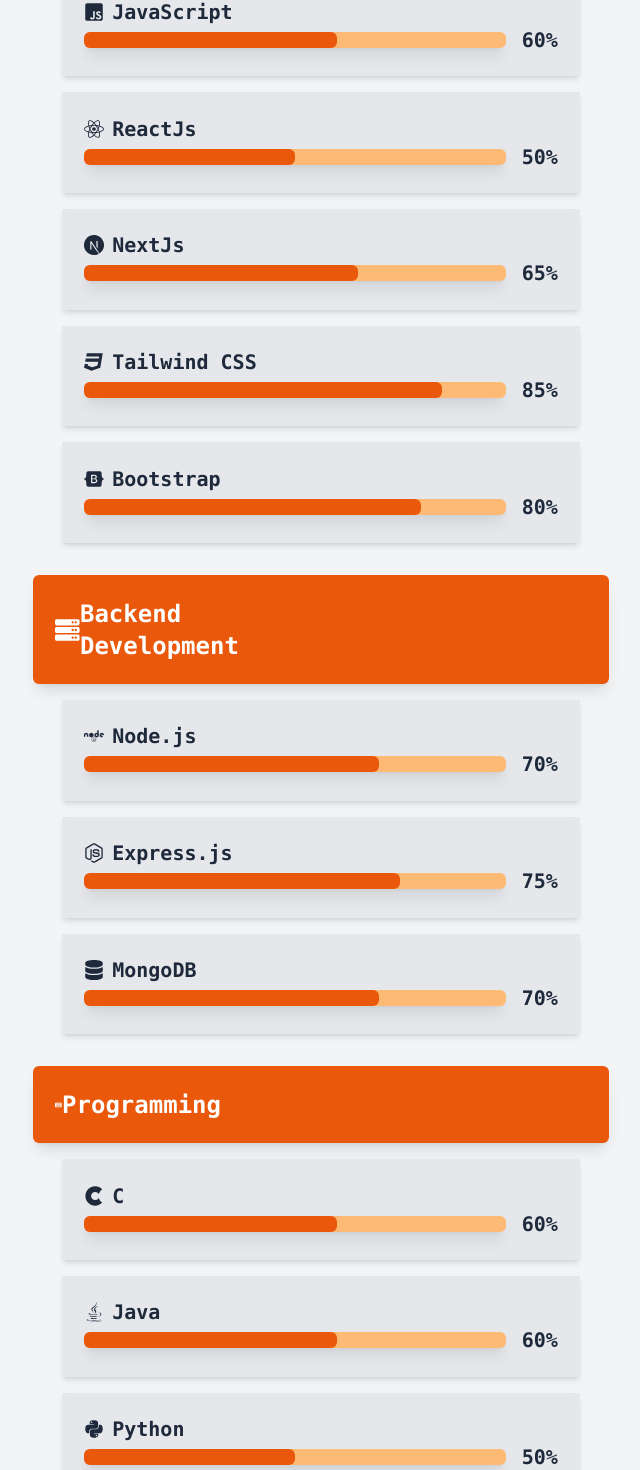
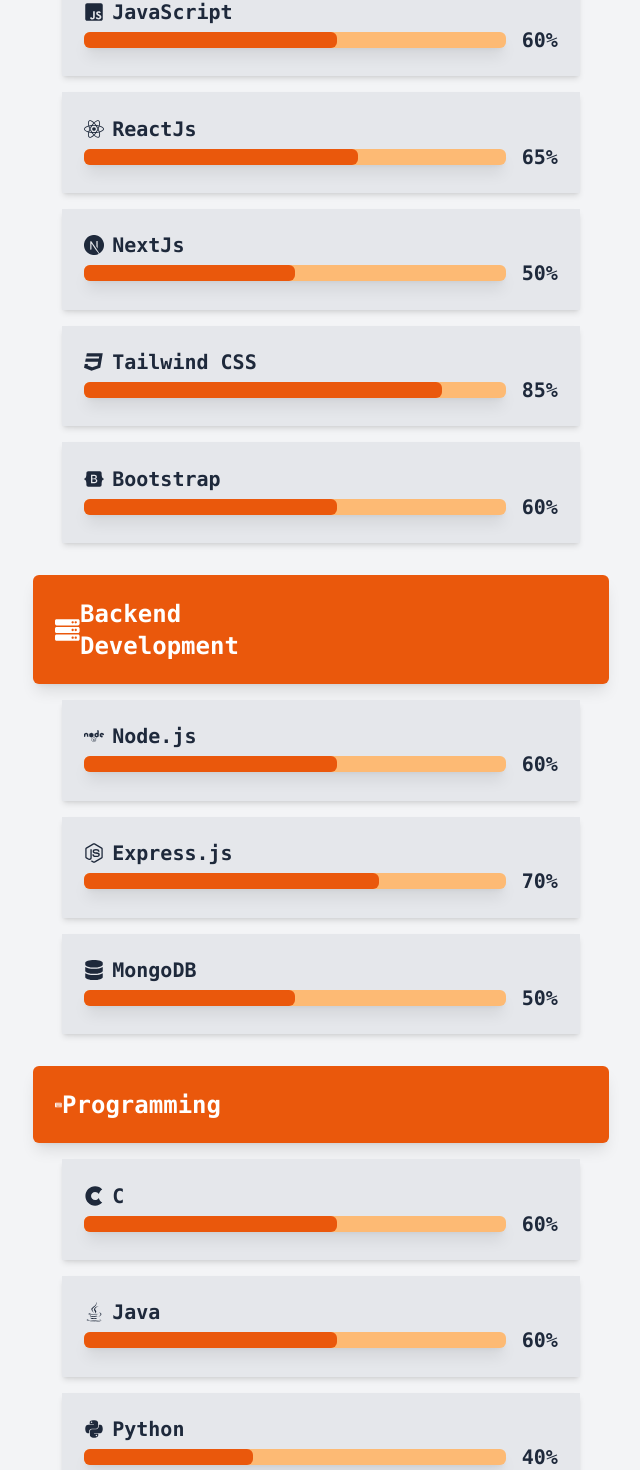
Before and after one commit to keshavkumar14092001/next-js-portfolio, a Next.js app: page / in a window 1280 px wide. Shown: the part 2135-3605 px from the top of the page, without its empty margins (319-959 px from the left). Built offline with nearby package versions, Linux system fonts and the light colour scheme.

Commit message:
Update Skills.jsx
Changing the skill percentage.

```diff
--- a/components/Skills.jsx
+++ b/components/Skills.jsx
@@ -79,9 +79,9 @@
                             </h4>
                             <div className="w-[100%] flex items-center">
                                 <div className="w-[100%] h-[1rem] bg-orange-300 rounded-md shadow-lg">
-                                    <div className="h-[100%] w-[50%] bg-orange-600 rounded-md"></div>
+                                    <div className="h-[100%] w-[65%] bg-orange-600 rounded-md"></div>
                                 </div>
-                                <h5 className="pl-4 text-xl font-bold font-mono text-slate-800">50%</h5>
+                                <h5 className="pl-4 text-xl font-bold font-mono text-slate-800">65%</h5>
                             </div>
                         </div>
                         <div
@@ -91,9 +91,9 @@
                             </h4>
                             <div className="w-[100%] flex items-center">
                                 <div className="w-[100%] h-[1rem] bg-orange-300 rounded-md shadow-lg">
-                                    <div className="h-[100%] w-[65%] bg-orange-600 rounded-md"></div>
+                                    <div className="h-[100%] w-[50%] bg-orange-600 rounded-md"></div>
                                 </div>
-                                <h5 className="pl-4 text-xl font-bold font-mono text-slate-800">65%</h5>
+                                <h5 className="pl-4 text-xl font-bold font-mono text-slate-800">50%</h5>
                             </div>
                         </div>
                         <div
@@ -115,9 +115,9 @@
                             </h4>
                             <div className="w-[100%] flex items-center">
                                 <div className="w-[100%] h-[1rem] bg-orange-300 rounded-md shadow-lg">
-                                    <div className="h-[100%] w-[80%] bg-orange-600 rounded-md"></div>
+                                    <div className="h-[100%] w-[60%] bg-orange-600 rounded-md"></div>
                                 </div>
-                                <h5 className="pl-4 text-xl font-bold font-mono text-slate-800">80%</h5>
+                                <h5 className="pl-4 text-xl font-bold font-mono text-slate-800">60%</h5>
                             </div>
                         </div>
                     </div>
@@ -139,9 +139,9 @@
                             </h4>
                             <div className="w-[100%] flex items-center">
                                 <div className="w-[100%] h-[1rem] bg-orange-300 rounded-md shadow-lg">
-                                    <div className="h-[100%] w-[70%] bg-orange-600 rounded-md"></div>
+                                    <div className="h-[100%] w-[60%] bg-orange-600 rounded-md"></div>
                                 </div>
-                                <h5 className="pl-4 text-xl font-bold font-mono text-slate-800">70%</h5>
+                                <h5 className="pl-4 text-xl font-bold font-mono text-slate-800">60%</h5>
                             </div>
                         </div>
                         <div
@@ -151,9 +151,9 @@
                             </h4>
                             <div className="w-[100%] flex items-center">
                                 <div className="w-[100%] h-[1rem] bg-orange-300 rounded-md shadow-lg">
-                                    <div className="h-[100%] w-[75%] bg-orange-600 rounded-md"></div>
+                                    <div className="h-[100%] w-[70%] bg-orange-600 rounded-md"></div>
                                 </div>
-                                <h5 className="pl-4 text-xl font-bold font-mono text-slate-800">75%</h5>
+                                <h5 className="pl-4 text-xl font-bold font-mono text-slate-800">70%</h5>
                             </div>
                         </div>
                         <div
@@ -163,9 +163,9 @@
                             </h4>
                             <div className="w-[100%] flex items-center">
                                 <div className="w-[100%] h-[1rem] bg-orange-300 rounded-md shadow-lg">
-                                    <div className="h-[100%] w-[70%] bg-orange-600 rounded-md"></div>
+                                    <div className="h-[100%] w-[50%] bg-orange-600 rounded-md"></div>
                                 </div>
-                                <h5 className="pl-4 text-xl font-bold font-mono text-slate-800">70%</h5>
+                                <h5 className="pl-4 text-xl font-bold font-mono text-slate-800">50%</h5>
                             </div>
                         </div>
                     </div>
@@ -211,9 +211,9 @@
                             </h4>
                             <div className="w-[100%] flex items-center">
                                 <div className="w-[100%] h-[1rem] bg-orange-300 rounded-md shadow-lg">
-                                    <div className="h-[100%] w-[50%] bg-orange-600 rounded-md"></div>
+                                    <div className="h-[100%] w-[40%] bg-orange-600 rounded-md"></div>
                                 </div>
-                                <h5 className="pl-4 text-xl font-bold font-mono text-slate-800">50%</h5>
+                                <h5 className="pl-4 text-xl font-bold font-mono text-slate-800">40%</h5>
                             </div>
                         </div>
                     </div>
```
